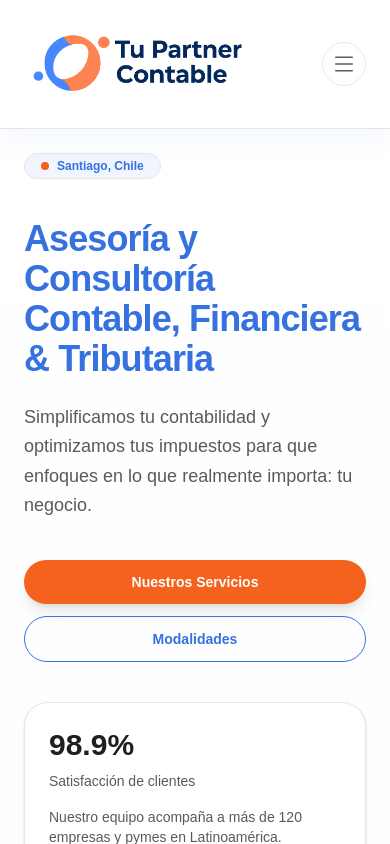
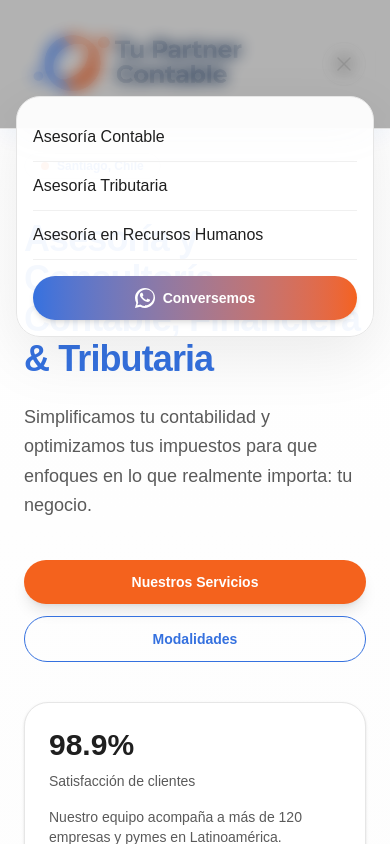
Before and after one commit to Dxeg0o/tupartnercontable, a Next.js app in the folder my-app/: page / in a window 390 px wide. Both pictures are taken after a click on the button 344 px from the left and 64 px from the top of the page. Shown: the top 844 px of the page. Built offline with nearby package versions, Linux system fonts and the light colour scheme.

Commit message:
toggle bar

```diff
--- a/my-app/src/app/components/Navigation.tsx
+++ b/my-app/src/app/components/Navigation.tsx
@@ -1,5 +1,8 @@
+"use client";
+
 import Image from "next/image";
 import Link from "next/link";
+import { useEffect, useState } from "react";
 
 interface NavigationItem {
   label: string;
@@ -11,6 +14,19 @@ interface NavigationProps {
 }
 
 export function Navigation({ navigation }: NavigationProps) {
+  const [isMenuOpen, setIsMenuOpen] = useState(false);
+
+  useEffect(() => {
+    document.body.classList.toggle("overflow-hidden", isMenuOpen);
+
+    return () => {
+      document.body.classList.remove("overflow-hidden");
+    };
+  }, [isMenuOpen]);
+
+  const toggleMenu = () => setIsMenuOpen((prev) => !prev);
+  const closeMenu = () => setIsMenuOpen(false);
+
   return (
     <header className="sticky top-0 z-50 w-full border-b border-[#E6E6E6] bg-white/90 shadow-[0_4px_30px_rgba(53,113,223,0.08)] backdrop-blur-xl">
       <div className="mx-auto flex max-w-6xl items-center justify-between px-6 py-4 lg:px-8">
@@ -46,9 +62,24 @@ export function Navigation({ navigation }: NavigationProps) {
             Conversemos
           </Link>
           <button
-            className="inline-flex h-11 w-11 items-center justify-center rounded-full border border-[#E6E6E6] text-[#5A5A5A] transition-colors hover:bg-[#3571DF]/20 hover:text-[#3571DF] lg:hidden"
-            aria-label="Abrir menú"
+            onClick={toggleMenu}
+            className="inline-flex h-11 w-11 items-center justify-center rounded-full border border-[#E6E6E6] text-[#1F1F1F] transition-colors hover:bg-[#3571DF]/10 hover:text-[#3571DF] focus-visible:outline-none focus-visible:ring-2 focus-visible:ring-[#3571DF] lg:hidden"
+            aria-label={isMenuOpen ? "Cerrar menú" : "Abrir menú"}
+            aria-expanded={isMenuOpen}
+            aria-controls="mobile-navigation"
           >
+            {isMenuOpen ? (
+              <svg
+                xmlns="http://www.w3.org/2000/svg"
+                fill="none"
+                viewBox="0 0 24 24"
+                strokeWidth={1.5}
+                stroke="currentColor"
+                className="h-6 w-6"
+              >
+                <path strokeLinecap="round" strokeLinejoin="round" d="M6 18 18 6M6 6l12 12" />
+              </svg>
+            ) : (
               <svg
                 xmlns="http://www.w3.org/2000/svg"
                 fill="none"
@@ -59,8 +90,55 @@ export function Navigation({ navigation }: NavigationProps) {
               >
                 <path strokeLinecap="round" strokeLinejoin="round" d="M3.75 5.25h16.5M3.75 12h16.5M3.75 18.75h16.5" />
               </svg>
+            )}
           </button>
         </div>
+      </div>
+
+      <div
+        className={`fixed inset-0 z-40 bg-black/30 backdrop-blur-sm transition-opacity duration-300 lg:hidden ${
+          isMenuOpen ? "opacity-100" : "pointer-events-none opacity-0"
+        }`}
+        onClick={closeMenu}
+      />
+
+      <div
+        id="mobile-navigation"
+        className={`fixed inset-x-4 top-24 z-50 origin-top rounded-3xl border border-[#E6E6E6] bg-white/95 shadow-[0_20px_60px_rgba(0,0,0,0.08)] backdrop-blur-xl transition-all duration-300 lg:hidden ${
+          isMenuOpen
+            ? "scale-100 opacity-100 translate-y-0"
+            : "pointer-events-none scale-95 opacity-0 translate-y-2"
+        }`}
+      >
+        <nav className="flex flex-col divide-y divide-[#F0F0F0] p-4 text-base font-medium text-[#1F1F1F]">
+          {navigation.map((item) => (
+            <Link
+              key={item.label}
+              href={item.href}
+              onClick={closeMenu}
+              className="group flex items-center justify-between py-3 transition-colors hover:text-[#3571DF]"
+            >
+              <span>{item.label}</span>
+              <span className="h-2 w-2 rounded-full bg-gradient-to-r from-[#3571DF] to-[#F4621D] opacity-0 transition-opacity group-hover:opacity-100" />
+            </Link>
+          ))}
+          <Link
+            href="https://wa.me/56981592966?text=Hola%20Partner%20Accounting,%20me%20gustar%C3%ADa%20coordinar%20una%20reuni%C3%B3n%20para%20conversar%20sobre%20asesor%C3%ADa%20contable."
+            target="_blank"
+            onClick={closeMenu}
+            className="mt-4 inline-flex items-center justify-center gap-2 rounded-full bg-gradient-to-r from-[#3571DF] to-[#F4621D] px-4 py-3 text-sm font-semibold text-white shadow-md shadow-[0_14px_35px_rgba(53,113,223,0.25)] transition-all hover:translate-y-0.5"
+          >
+            <svg
+              xmlns="http://www.w3.org/2000/svg"
+              viewBox="0 0 24 24"
+              fill="currentColor"
+              className="h-5 w-5"
+            >
+              <path d="M20.52 3.48C18.24 1.2 15.24 0 12 0 5.37 0 .01 5.37.01 12c0 2.11.55 4.18 1.59 6.01L0 24l6.11-1.57c1.76.96 3.74 1.46 5.89 1.46h.01c6.63 0 12-5.37 12-12 0-3.24-1.26-6.26-3.49-8.51ZM12 21.52c-1.82 0-3.58-.49-5.12-1.43l-.37-.22-3.62.93.97-3.53-.24-.36C3.64 15.22 3.1 13.64 3.1 12 3.1 6.48 7.88 1.7 13.4 1.7c2.36 0 4.58.92 6.25 2.59a8.766 8.766 0 0 1 2.59 6.25c0 5.52-4.78 10.28-10.24 10.28Zm5.65-7.73c-.31-.15-1.82-.9-2.1-1-.28-.11-.48-.15-.68.15-.2.31-.78 1-.95 1.2-.17.2-.35.22-.66.07-.31-.15-1.3-.48-2.48-1.52-.92-.82-1.54-1.83-1.72-2.13-.18-.31-.02-.48.13-.63.14-.14.31-.35.46-.52.15-.17.2-.31.31-.52.1-.2.05-.38-.03-.52-.08-.15-.68-1.62-.94-2.23-.25-.6-.5-.52-.68-.53-.17-.01-.37-.01-.57-.01-.2 0-.52.07-.79.38-.28.31-1.04 1.02-1.04 2.48 0 1.46 1.07 2.87 1.22 3.07.15.2 2.1 3.2 5.08 4.49.71.31 1.26.49 1.69.63.71.23 1.36.2 1.87.12.57-.08 1.82-.74 2.08-1.46.26-.71.26-1.31.18-1.46-.07-.14-.26-.22-.57-.37Z" />
+            </svg>
+            Conversemos
+          </Link>
+        </nav>
       </div>
     </header>
   );
```
Lines whose indentation alone changed are shown as unchanged.
